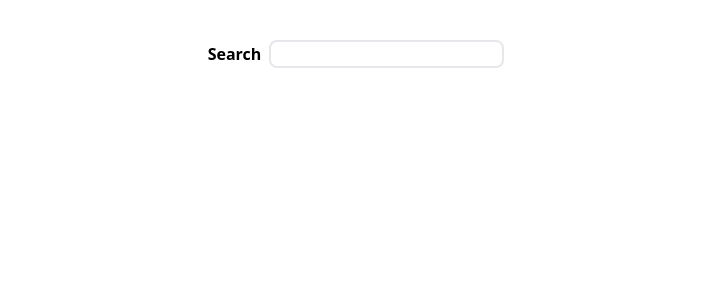
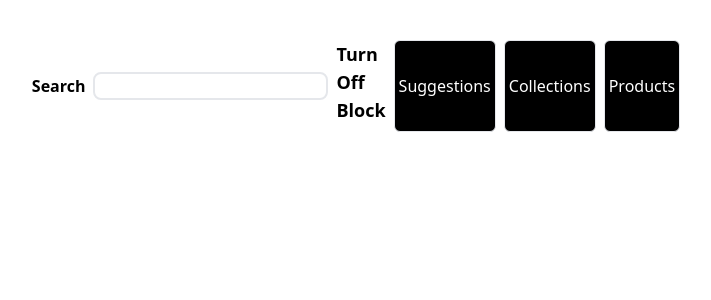
Before and after one commit to MabroorA/search-auto-suggestion, a React (Create React App) app: page / in a window 1280 px wide. Shown: the top 300 px of the page, without its empty margins (284-995 px from the left). Built offline with nearby package versions, Linux system fonts and the light colour scheme.

Commit message:
Display of each suggestion result can now be turned off and on

```diff
--- a/src/App.tsx
+++ b/src/App.tsx
@@ -36,6 +36,9 @@ function App() {
   );
   const [collectionResults, setCollectionResults] = useState<Collection[]>([]);
   const [productResults, setProductResults] = useState<Product[]>([]);
+  const [isSuggestionsOpen, setIsSuggestionsOpen] = useState<boolean>(true);
+  const [isCollectionsOpen, setIsCollectionsOpen] = useState<boolean>(true);
+  const [isProductsOpen, setIsProductsOpen] = useState<boolean>(true);
 
   const fetchSuggestionResults = async () => {
     try {
@@ -105,16 +108,64 @@ function App() {
       )
     );
   };
-  // const handleCloseSuggestionterm = {
-  //   // To be implemented
-  // }
+  const handleToggleSection = (section: string) => {
+    switch (section) {
+      case "suggestions":
+        setIsSuggestionsOpen(!isSuggestionsOpen);
+        break;
+      case "collections":
+        setIsCollectionsOpen(!isCollectionsOpen);
+        break;
+      case "products":
+        setIsProductsOpen(!isProductsOpen);
+        break;
+      default:
+        break;
+    }
+  };
   return (
-    <div className="flex flex-col justify-center items-center mx-auto p-5 w-2/5">
+    <div className="flex flex-col justify-center  mx-auto p-5 w-2/5">
       {/* Search Section */}
       <div className="flex flex-row justify-center items-center space-x-2">
         <div className="text-black font-bold">Search</div>
         <div>
           <input className="rounded-lg border-2" onChange={handleInputChange} />
+        </div>
+        {/* turn of section */}
+        <div className="flex flex-row space-x-2 max-w-lg bg-white rounded-lg ">
+          <div className="text-black font-bold text-lg mb-2">
+            Turn Off Block
+          </div>
+          <div className="flex flex-row space-x-2">
+            <button
+              className={`border rounded-md ${
+                isSuggestionsOpen
+                  ? "bg-black text-white"
+                  : "bg-red-300 text-white"
+              } p-1`}
+              onClick={() => handleToggleSection("suggestions")}
+            >
+              Suggestions
+            </button>
+            <button
+              className={`border rounded-md ${
+                isCollectionsOpen
+                  ? "bg-black text-white"
+                  : "bg-red-300 text-white"
+              } p-1`}
+              onClick={() => handleToggleSection("collections")}
+            >
+              Collections
+            </button>
+            <button
+              className={`border rounded-md ${
+                isProductsOpen ? "bg-black text-white" : "bg-red-300 text-white"
+              } p-1`}
+              onClick={() => handleToggleSection("products")}
+            >
+              Products
+            </button>
+          </div>
         </div>
       </div>
 
@@ -122,11 +173,16 @@ function App() {
       {query.trim() && dataResult && (
         <div className="border border-gray-300 rounded-lg mt-4">
           {/* Suggestions */}
+          {isSuggestionsOpen && (
+            <div>
               <div className="flex flex-row justify-between bg-slate-300 text-gray-700 p-2">
                 <div className="font-medium w-full">SUGGESTIONS</div>
-            <div>close</div>
+                <button onClick={() => setIsSuggestionsOpen(false)}>
+                  Close
+                </button>
               </div>
-          {suggestionResults.map((suggestion) => (
+              {suggestionResults.length > 0
+                ? suggestionResults.map((suggestion) => (
                     <div
                       key={suggestion.term}
                       className="p-2 mb-2 hover:bg-blue-200 hover:rounded-md"
@@ -135,14 +191,22 @@ function App() {
                         {boldQueryInTerm(suggestion.term, query)}
                       </a>
                     </div>
-          ))}
+                  ))
+                : ""}
+            </div>
+          )}
 
           {/* Collections */}
+          {isCollectionsOpen && (
+            <div>
               <div className="flex flex-row justify-between bg-slate-300 text-gray-700 p-2">
                 <div className="font-medium w-full">COLLECTIONS</div>
-            <div>close</div>
+                <button onClick={() => setIsCollectionsOpen(false)}>
+                  Close
+                </button>
               </div>
-          {collectionResults.map((collection) => (
+              {collectionResults.length > 0
+                ? collectionResults.map((collection) => (
                     <div
                       key={collection.id}
                       className="p-2 mb-2 hover:bg-blue-200 hover:rounded-md"
@@ -151,14 +215,19 @@ function App() {
                         {boldQueryInTerm(collection.title, query)}
                       </a>
                     </div>
-          ))}
-
+                  ))
+                : ""}
+            </div>
+          )}
           {/* Products */}
+          {isProductsOpen && (
+            <div>
               <div className="flex flex-row justify-between bg-slate-300 text-gray-700 p-2">
                 <div className="font-medium w-full">PRODUCTS</div>
-            <div>close</div>
+                <button onClick={() => setIsProductsOpen(false)}>Close</button>
               </div>
-          {productResults.map((product) => (
+              {productResults.length > 0
+                ? productResults.map((product) => (
                     <div
                       key={product.id}
                       className="p-2 mb-2 hover:bg-blue-200 hover:rounded-md"
@@ -172,13 +241,18 @@ function App() {
                           />
                         </div>
                         <div className="flex flex-col ml-2">
-                  <div className="text-lg font-semibold">{product.title}</div>
+                          <div className="text-lg font-semibold">
+                            {product.title}
+                          </div>
                           <div>{product.brand}</div>
                           <div className="font-black">£{product.price}</div>
                         </div>
                       </div>
                     </div>
-          ))}
+                  ))
+                : ""}
+            </div>
+          )}
         </div>
       )}
     </div>
@@ -186,6 +260,3 @@ function App() {
 }
 
 export default App;
-
-// Suggestion result
-//  Add Filter feature for limit
```
Lines whose indentation alone changed are shown as unchanged.
